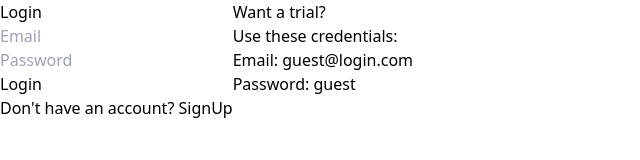
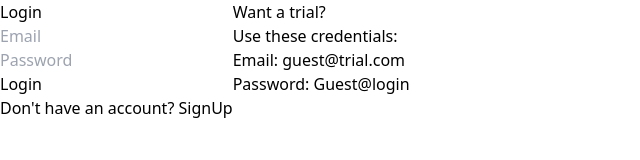
Before and after one commit to yashsuthar00/Learning, a React (Vite) app in the folder todo-list/frontend/: page / in a window 1280 px wide. Shown: the top 160 px of the page, without its empty margins (0-640 px from the left). Built offline with nearby package versions, Linux system fonts and the light colour scheme.

Commit message:
guest Id pass changed

```diff
--- a/todo-list/frontend/src/components/Login.jsx
+++ b/todo-list/frontend/src/components/Login.jsx
@@ -71,8 +71,8 @@ const Login = () => {
             <div className="fixed bottom-4 right-4 bg-gray-100 p-4 rounded-lg shadow-md">
                 <p className="font-bold">Want a trial?</p>
                 <p>Use these credentials:</p>
-                <p>Email: guest@login.com</p>
-                <p>Password: guest</p>
+                <p>Email: guest@trial.com</p>
+                <p>Password: Guest@login</p>
             </div>
         </div>
     );
```
